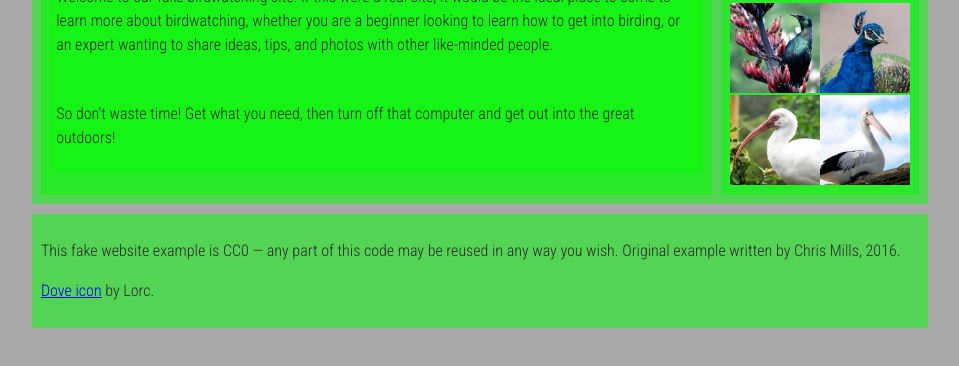
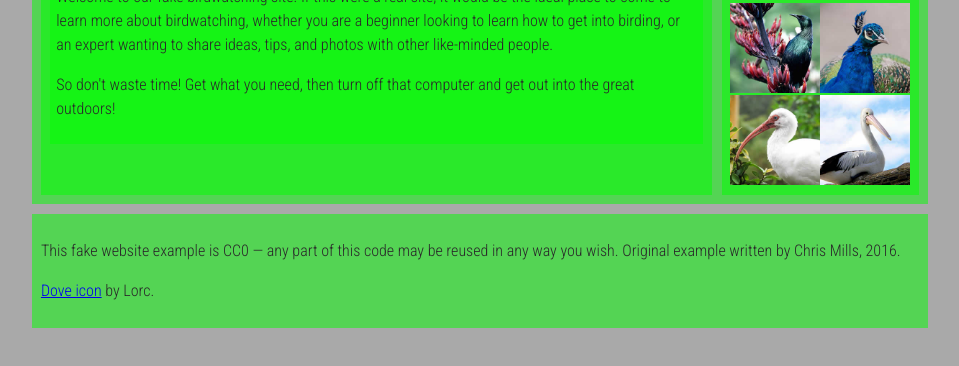
Before and after one commit to Finniki/Semantic_HTML_Project1, a plain HTML site: page index.html in a window 1280 px wide. Shown: the part 348-714 px from the top of the page, without its empty margins (160-1119 px from the left). Drawn offline with Linux system fonts and the light colour scheme.

Commit message:
Update index.html

```diff
--- a/index.html
+++ b/index.html
@@ -41,9 +41,7 @@
             or an expert wanting to share ideas, tips, and photos with other
             like-minded people.
           </p>
-        </article>
 
-        <article>
           <p>
             So don't waste time! Get what you need, then turn off that computer
             and get out into the great outdoors!
```
